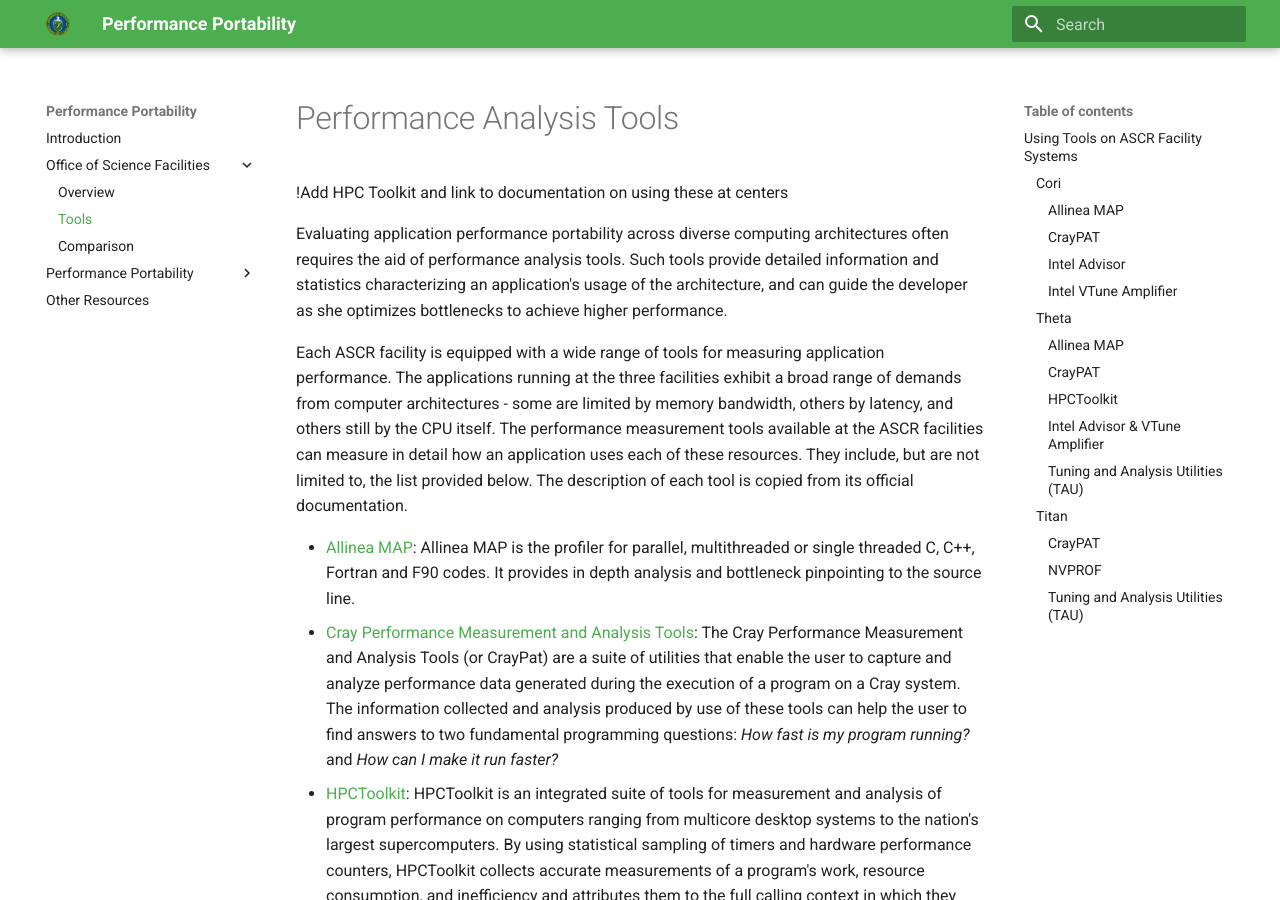
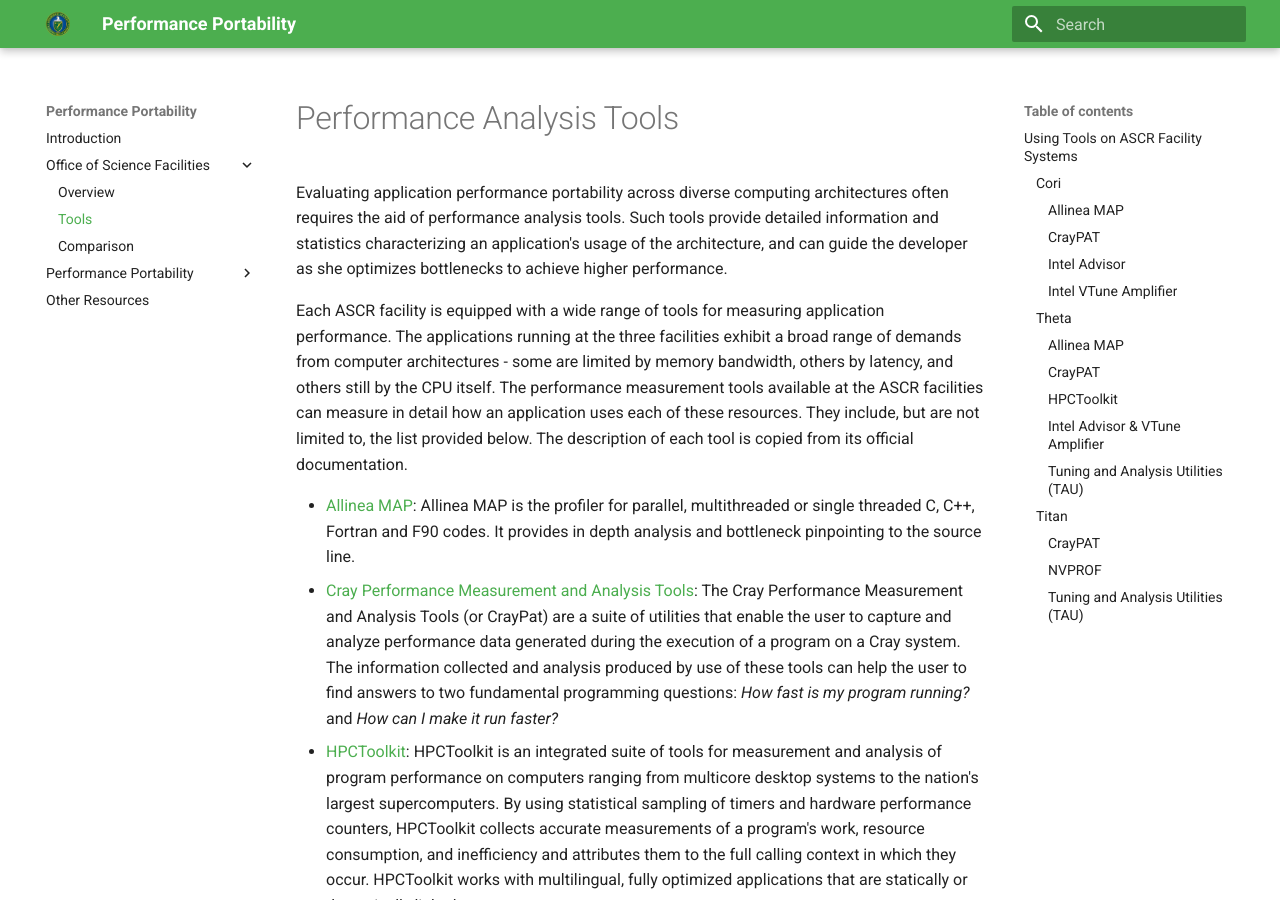
Before and after one commit to jrdeslippe/perfportsite, an MkDocs documentation site: the page built from docs/facilities/tools.md, in a window 1280 px wide and 900 px high. Built offline with MkDocs 1.6.1 and Material for MkDocs 9.7.7, drawn with Linux system fonts in a browser that asks for light colours; old or Windows-style settings are respelled for this version of MkDocs.

Commit message:
delete assignment note at the top

```diff
--- a/docs/facilities/tools.md
+++ b/docs/facilities/tools.md
@@ -1,6 +1,4 @@
 # Performance Analysis Tools
-
-!Add HPC Toolkit and link to documentation on using these at centers
 
 Evaluating application performance portability across diverse computing
 architectures often requires the aid of performance analysis tools. Such tools
```
